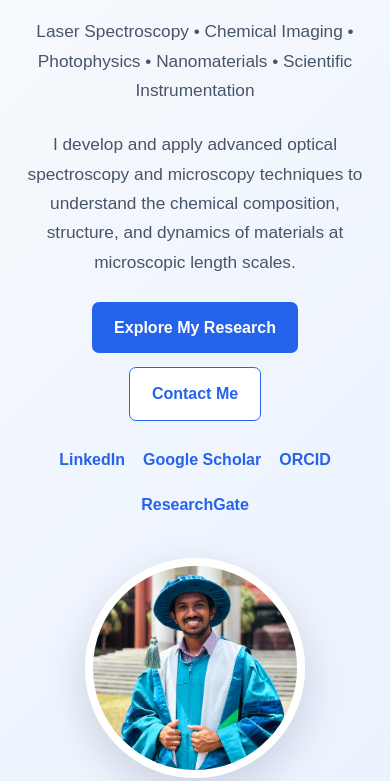
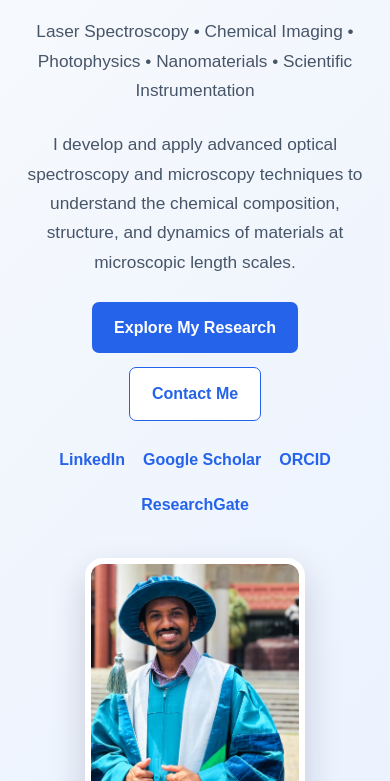
Before and after one commit to niwangunawardana/niwangunawardana.github.io, a plain HTML site: page index.html in a window 390 px wide. Shown: the part 319-1100 px from the top of the page. Drawn offline with Linux system fonts and the light colour scheme.

Commit message:
Update style.css

```diff
--- a/style.css
+++ b/style.css
@@ -29,7 +29,45 @@ img {
 
 
 /* ---------- NAVIGATION ---------- */
+/* ===== PROFILE PHOTO FINAL FIX ===== */
 
+.profile-container {
+  display: flex;
+  justify-content: center;
+  align-items: center;
+}
+
+.profile-container .profile-photo {
+  width: 260px !important;
+  height: 320px !important;
+
+  max-width: 260px !important;
+
+  object-fit: cover;
+  object-position: 72% center;
+
+  border-radius: 18px;
+
+  border: 6px solid white;
+
+  box-shadow: 0 15px 35px rgba(15, 23, 42, 0.18);
+
+  display: block;
+  margin: 0 auto;
+}
+
+
+/* Mobile */
+
+@media (max-width: 850px) {
+
+  .profile-container .profile-photo {
+    width: 220px !important;
+    height: 270px !important;
+    max-width: 220px !important;
+  }
+
+}
 nav {
   background: #0f172a;
   position: sticky;
```
